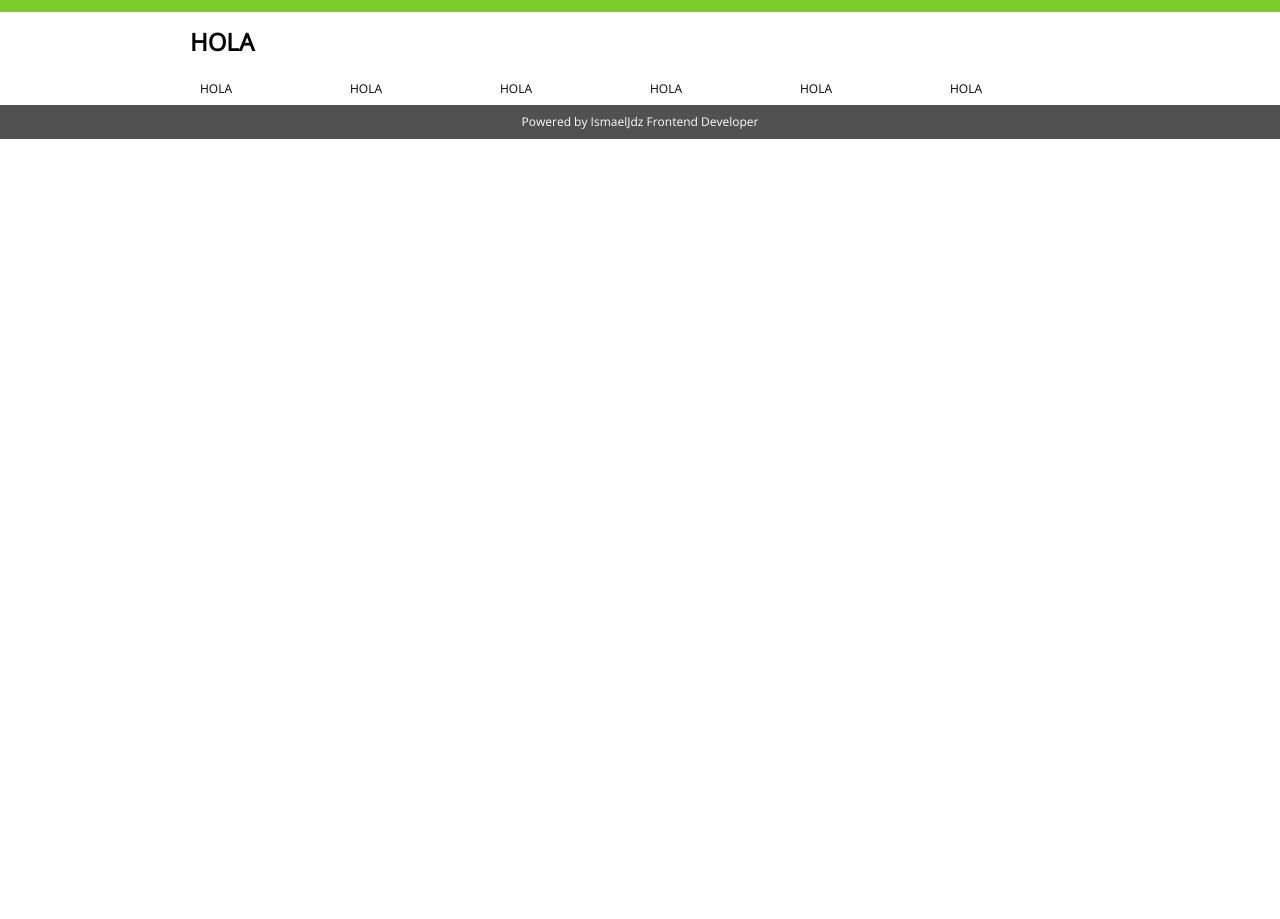
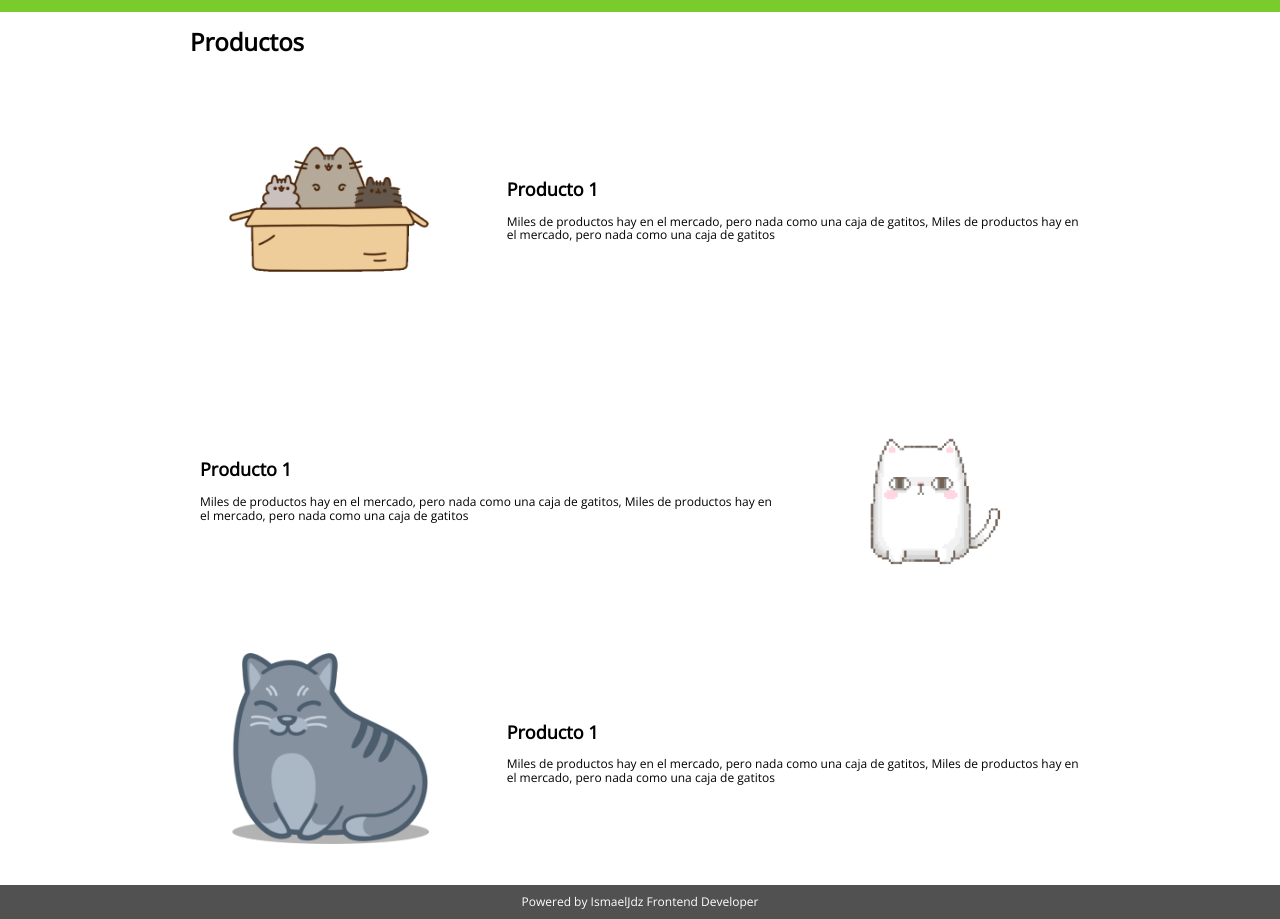
Before and after one commit to IsmaelJDz/DesarrolloWeb, a plain HTML site: page producto.html in a window 1280 px wide. Shown: the part 56-975 px from the top of the page. Before the commit the page ends 800 px from the top, so only its background shows below. Drawn offline with nearby package versions, Linux system fonts and the light colour scheme.

Commit message:
Maquetando la pagina de productos

```diff
--- /dev/null
+++ b/css/products.css
@@ -0,0 +1,7 @@
+.container img {
+  padding: 10%;
+}
+
+.container h2{
+  margin-top: 17%;
+}
--- a/producto.html
+++ b/producto.html
@@ -9,6 +9,7 @@
     <link rel="stylesheet" href="./css/master.css">
     <link rel="stylesheet" href="./css/mobile.css">
     <link rel="stylesheet" href="./css/animation.css">
+    <link rel="stylesheet" href="./css/products.css">
     <title>Brand</title>
   </head>
   <body>
@@ -32,15 +33,35 @@
     <!-- Aqui va el producto -->
 
     <div class="container">
-      <h1>HOLA</h1>
+      <h1>Productos</h1>
       <div class="row">
-        <div class="col-2">HOLA</div>
-        <div class="col-2">HOLA</div>
-        <div class="col-2">HOLA</div>
-        <div class="col-2">HOLA</div>
-        <div class="col-2">HOLA</div>
-        <div class="col-2">HOLA</div>
+        <div class="col-4">
+          <img src="./images/ben1.png" alt="Product1" width="200px">
+        </div>
+        <div class="col-8">
+          <h2>Producto 1</h2>
+          <p>Miles de productos hay en el mercado, pero nada como una caja de gatitos, Miles de productos hay en el mercado, pero nada como una caja de gatitos</p>
+        </div>
       </div>
+      <div class="row">
+        <div class="col-8">
+          <h2>Producto 1</h2>
+          <p>Miles de productos hay en el mercado, pero nada como una caja de gatitos, Miles de productos hay en el mercado, pero nada como una caja de gatitos</p>
+        </div>
+        <div class="col-4">
+          <img src="./images/ben2.png" alt="Product1" width="200px">
+        </div>
+      </div>
+      <div class="row">
+        <div class="col-4">
+          <img src="./images/ben3.png" alt="Product1" width="200px">
+        </div>
+        <div class="col-8">
+          <h2>Producto 1</h2>
+          <p>Miles de productos hay en el mercado, pero nada como una caja de gatitos, Miles de productos hay en el mercado, pero nada como una caja de gatitos</p>
+        </div>
+      </div>
+
     </div>
 
     <!-- Aqui termina el producto -->
```
